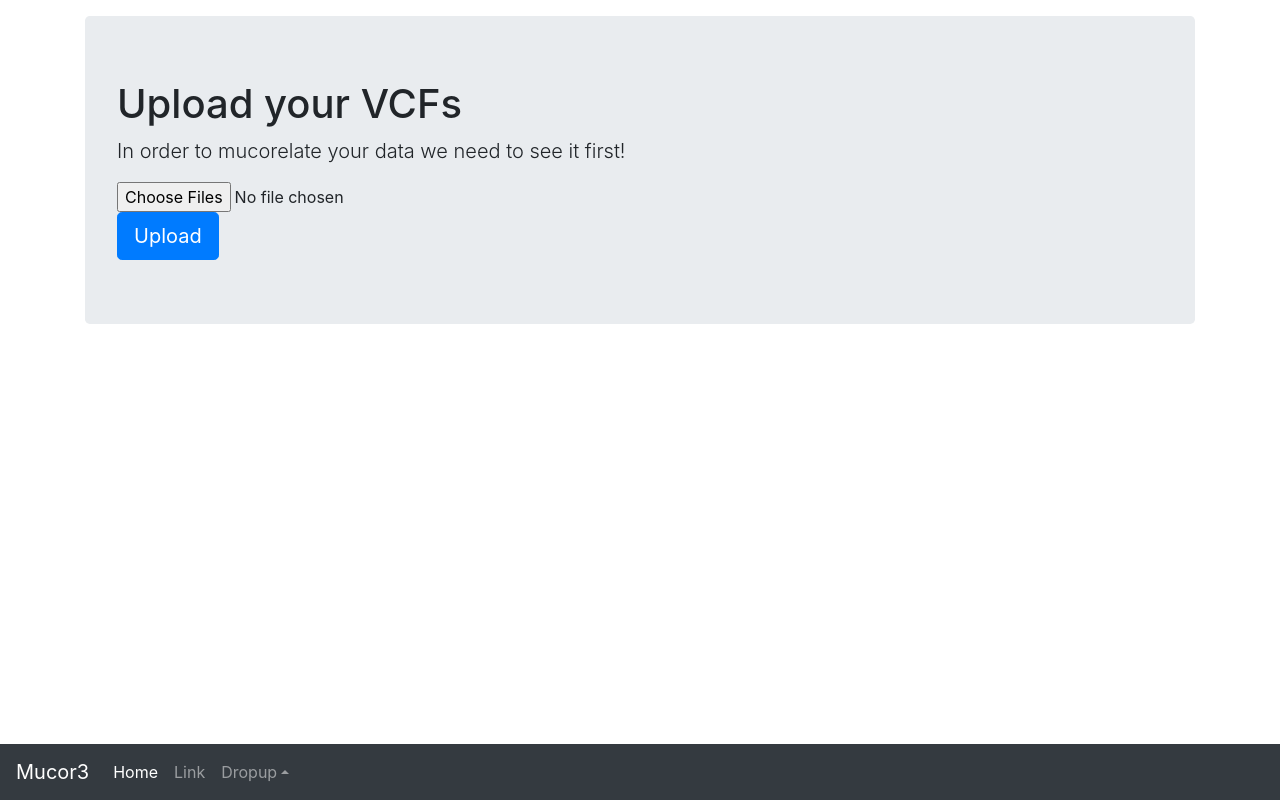
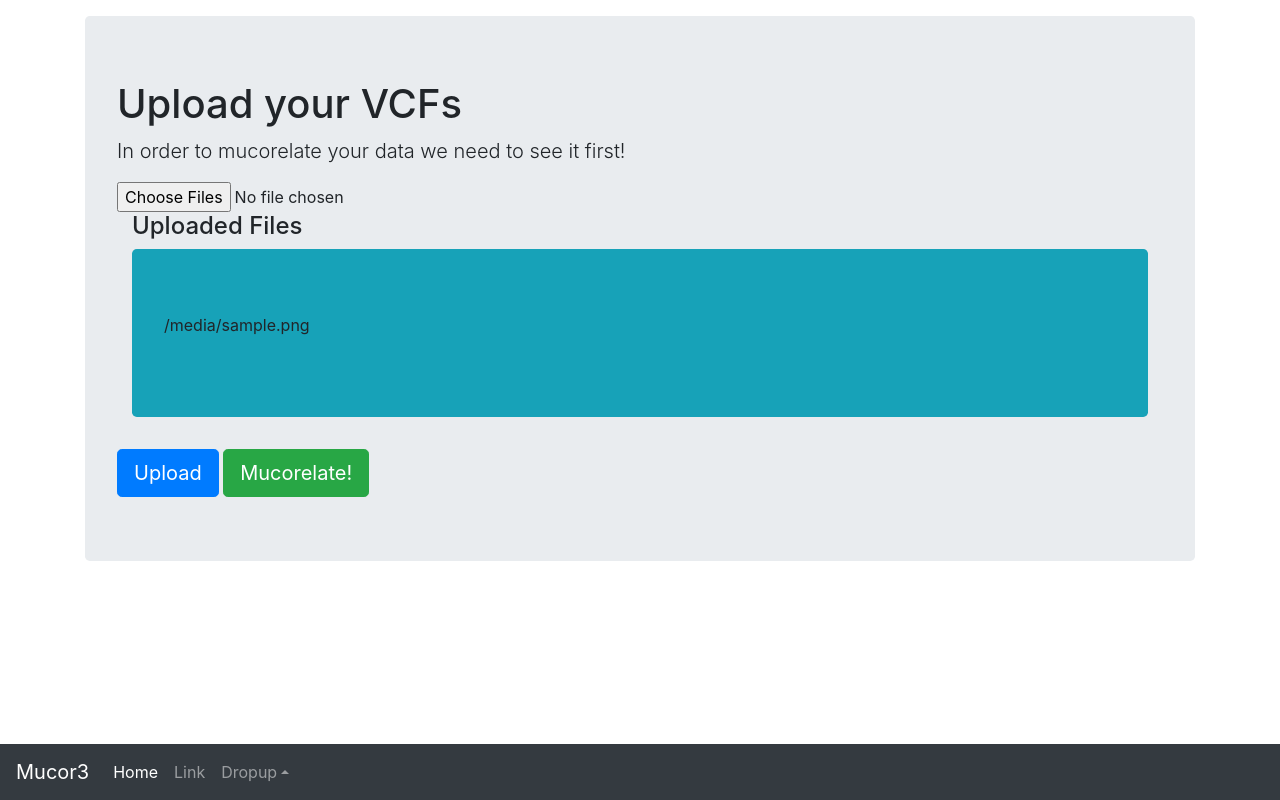
Before and after one commit to blachlylab/mucor3, a Flask app: template mucor3-flask/templates/upload.html in a window 1280 px wide. Run offline with Flask 2, Linux system fonts and the light colour scheme; the template is opened without the code that fills it: most values are stand-ins (such as "Sample title", 1, 10 or a date in 2020); some libraries are stand-ins or nearby versions.

Commit message:
now tracks uploaded files and has a pop-up options page

```diff
--- a/mucor3-flask/app.py
+++ b/mucor3-flask/app.py
@@ -5,7 +5,7 @@ import subprocess
 import uuid
 UPLOAD_FOLDER = '/tmp/'
 ALLOWED_EXTENSIONS = set(['vcf'])
-UPLOADED_FILES=[]
+UPLOADED_FILES=set()
 app = Flask(__name__)
 app.config['UPLOAD_FOLDER'] = UPLOAD_FOLDER
 
@@ -29,15 +29,10 @@ def upload_file():
                 return redirect(request.url)
             if file and allowed_file(file.filename):
                 filename = secure_filename(file.filename)
-                tmp_file=os.path.join(app.config['UPLOAD_FOLDER'], str(uuid.uuid4())+"."+".".join(filename.split(".")[1:]))
-
-                file.save(tmp_file)
-                tmp_file=tmp_file+".jsonl"
-                out =open(tmp_file,"w")
-                UPLOADED_FILES.append(tmp_file)
-                print(subprocess.call(['../vcf_atomizer/bin/atomizer',tmp_file],stdout=out))
+                file.save(os.path.join(app.config['UPLOAD_FOLDER'],filename))
+                UPLOADED_FILES.add(file.filename)
                 return redirect('/')
-    return render_template("upload.html")
+    return render_template("upload.html",files=UPLOADED_FILES)
 
 if __name__ == '__main__':
     app.run(debug=True,host='0.0.0.0')
--- a/mucor3-flask/templates/upload.html
+++ b/mucor3-flask/templates/upload.html
@@ -5,6 +5,45 @@
     <p class="lead">In order to mucorelate your data we need to see it first!</p>
     <form method=post enctype=multipart/form-data>
         <input class="form-control-file" type=file name=files multiple>
+        {% if files%}
+            <div class="container">
+                <h4>Uploaded Files</h4>
+                <div class="jumbotron bg-info">
+            {% for file in files %}
+                <p>{{ file }}</p>
+            {% endfor %}
+            </div>
+            </div>
+        {% endif %}
         <input type=submit value=Upload class="btn btn-lg btn-primary" role="button">
+        {% if files%}
+            <!-- Button trigger modal -->
+            <button type="button" class="btn btn-lg btn-success"  data-toggle="modal" data-target="#optionsModal">
+                Mucorelate!
+            </button>
+        {% endif %}
+        <!-- Modal -->
+        <div class="modal fade" id="optionsModal" tabindex="-1" role="dialog" aria-labelledby="optionsModalLabel" aria-hidden="true">
+          <div class="modal-dialog" role="document">
+            <div class="modal-content">
+              <div class="modal-header">
+                <h5 class="modal-title" id="optionsModalLabel">Mucor3 options:</h5>
+                <button type="button" class="close" data-dismiss="modal" aria-label="Close">
+                  <span aria-hidden="true">&times;</span>
+                </button>
+              </div>
+              <div class="modal-body">
+                  <div class="input-group-text">
+                      <input type="checkbox" aria-label="Checkbox for following text input">
+                      Use only variants that PASS the FILTER column
+                  </div>
+              </div>
+              <div class="modal-footer">
+                <button type="button" class="btn btn-secondary" data-dismiss="modal">Cancel</button>
+                <button type="button" class="btn btn-primary">Continue</button>
+              </div>
+            </div>
+          </div>
+        </div>
     </form>
 {% endblock %}
```
